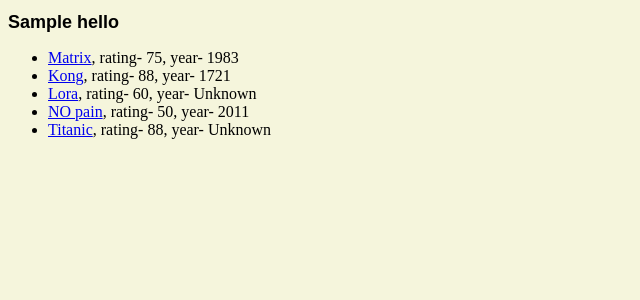
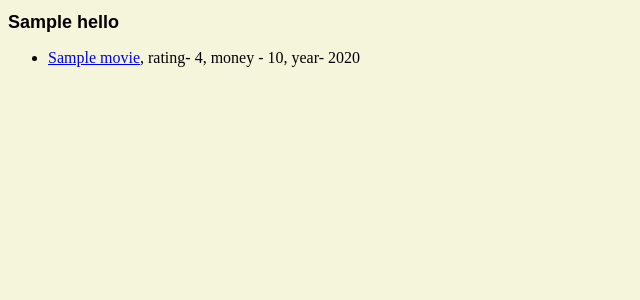
Before and after one commit to Sanqn/move_project, a Django app: template movie_app/templates/movie_app/index.html in a window 1280 px wide. Shown: the top 300 px of the page, without its empty margins (0-640 px from the left). Run offline with Django 3.2, Linux system fonts and the light colour scheme; data comes from the database, SQL or seed files in the repository; both versions use the stored data as it was after the commit; tables that the repository leaves empty hold one stand-in row (values such as "Sample post"); the template is opened without the code that fills it: values that come from a table or form of the project are taken from there, most other values are stand-ins (such as "Sample title", 1, 10 or a date in 2020).

Commit message:
django_Queryset_sort_slug

```diff
--- a/movie_app/models.py
+++ b/movie_app/models.py
@@ -1,14 +1,22 @@
 from django.db import models
+from django.utils.text import slugify
 from django.urls import reverse
+
+
 
 class Models(models.Model):
     name = models.CharField(max_length=40)
     rating = models.IntegerField()
     year = models.IntegerField(null=True)
     sum_money = models.IntegerField(default=1000000)
+    slug = models.SlugField(default='', null=False)
+
+    def save(self, *args, **kwargs):
+        self.slug = slugify(self.name)
+        super(Models, self).save(*args, **kwargs)
 
     def get_url(self):
-        return reverse('url_detail', args=[self.id])
+        return reverse('url_detail', args=[self.slug])
 
     def __str__(self):
         return f'{self.name} - (rating: {self.rating}% - {self.year}year - {self.sum_money} money)'
--- a/movie_app/templates/movie_app/about_movie.html
+++ b/movie_app/templates/movie_app/about_movie.html
@@ -12,4 +12,5 @@
 <h3>Movie - {{movie.name}}</h3>
 <h3>Rating - {{movie.rating}}%</h3>
 <h3>Year - {{movie.year}}</h3>
+<h3>Money - {{movie.sum_money}}$</h3>
 {% endblock %}
--- a/movie_app/templates/movie_app/index.html
+++ b/movie_app/templates/movie_app/index.html
@@ -12,7 +12,11 @@
 <ul>
     {% for movie in movies %}
 <!--        <li><a href="{% url 'url_detail' movie.id %}">{{movie.name}}</a>, rating- {{movie.rating}}, year- {{movie.year|default:'Unknown'}}</li>-->
-        <li><a href="{{movie.get_url}}">{{movie.name}}</a>, rating- {{movie.rating}}, year- {{movie.year|default:'Unknown'}}</li>
+        <li><a href="{{movie.get_url}}">{{movie.name}}</a>,
+            rating- {{movie.rating}},
+            money - {{movie.sum_money}},
+            year- {{movie.year|default:'Unknown'}}
+        </li>
     {% endfor %}
 </ul>
 {% endblock %}
--- a/movie_app/urls.py
+++ b/movie_app/urls.py
@@ -5,5 +5,6 @@ from . import views
 
 urlpatterns = [
     path('', views.index),  # dynamic URLS
-    path('movie/<int:id_movie>', views.about_movie, name='url_detail')  # dynamic URLS
+    # path('movie/<int:id_movie>', views.about_movie, name='url_detail')  # dynamic URLS
+    path('movie/<str:name_slug>', views.about_movie, name='url_detail')  # dynamic URLS
 ]
```
Also changed, not shown: movie_app/views.py (+5 -3 lines), db.sqlite3.
